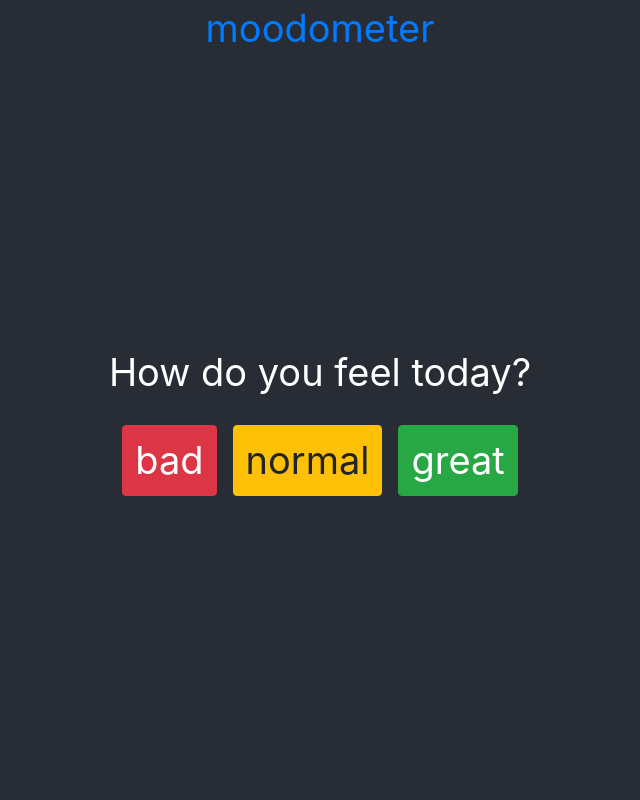
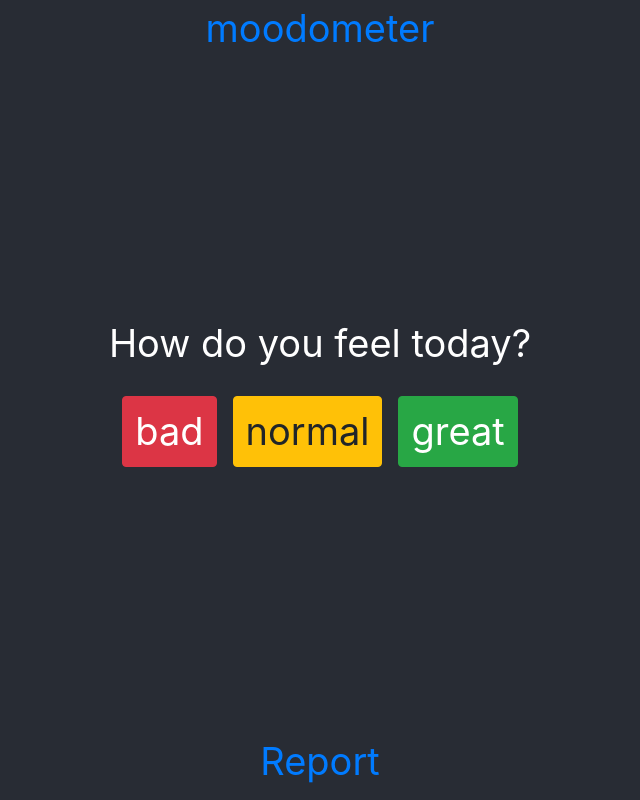
Before and after one commit to slavagu/moodometer, a React (Create React App) app: page / in a window 1280 px wide. Shown: the whole page, without its empty margins (320-960 px from the left). Built offline with nearby package versions, Linux system fonts and the light colour scheme; no server answers.

Commit message:
split into Vote and Report pages

```diff
--- a/package.json
+++ b/package.json
@@ -8,6 +8,7 @@
     "react": "^16.8.6",
     "react-chartjs-2": "^2.7.6",
     "react-dom": "^16.8.6",
+    "react-router-dom": "^5.0.1",
     "react-scripts": "2.1.8"
   },
   "devDependencies": {
--- a/src/App.js
+++ b/src/App.js
@@ -1,121 +1,16 @@
-import React, { Component } from 'react'
-import { Bar, Doughnut } from 'react-chartjs-2'
-import { getMood, postMood, getHistory } from './moodClient'
+import React from 'react'
+import { BrowserRouter, Route, Switch, Redirect } from 'react-router-dom'
+import Vote from './pages/Vote'
+import Report from './pages/Report'
 
-const MOOD = {
-  question: 'How do you feel today?',
-  options: [
-    { id: 'red', label: 'bad', button: 'btn-danger', color: '#dc3545' },
-    { id: 'yellow', label: 'normal', button: 'btn-warning', color: '#ffc107' },
-    { id: 'green', label: 'great', button: 'btn-success', color: '#28a745' },
-  ],
-}
-
-const Options = ({ onSelect }) => (
-  <div>
-    {MOOD.options.map(o => (
-      <button
-        key={o.id}
-        className={`btn ${o.button} btn-xl m-2`}
-        onClick={() => onSelect(o.id)}
-      >
-        {o.label}
-      </button>
-    ))}
-  </div>
+const App = () => (
+  <BrowserRouter>
+    <Switch>
+      <Route exact path="/" component={Vote} />
+      <Route path="/report" component={Report} />
+      <Redirect from="*" to="/" />
+    </Switch>
+  </BrowserRouter>
 )
 
-const Today = ({ mood }) => (
-  <Doughnut
-    options={{ maintainAspectRatio: false, legend: false, rotation: 1.57 }}
-    data={{
-      labels: MOOD.options.map(o => o.label),
-      datasets: [
-        {
-          data: mood && MOOD.options.map(o => mood[o.id]),
-          backgroundColor: MOOD.options.map(o => o.color),
-        },
-      ],
-    }}
-  />
-)
-
-const Trend = ({ history }) => {
-  if (!history) return null
-
-  const data = {
-    labels: history.map(m => m.date),
-    datasets: MOOD.options.map(o => ({
-      label: o.label,
-      type: 'line',
-      data: history.map(m => m[o.id]),
-      fill: false,
-      borderColor: o.color,
-      backgroundColor: o.color,
-    })),
-  }
-
-  const options = {
-    maintainAspectRatio: false,
-    legend: false,
-    scales: {
-      yAxes: [
-        {
-          // stacked: true,
-        },
-      ],
-    },
-  }
-
-  return <Bar data={data} options={options} height={200} />
-}
-
-class App extends Component {
-  state = {
-    history: null,
-    todayMood: null,
-  }
-
-  async componentDidMount() {
-    const todayMood = await getMood()
-    const history = await getHistory()
-    this.setState({ todayMood, history })
-  }
-
-  renderUserMood = id => {
-    const { todayMood } = this.state
-    todayMood[id]++
-    this.setState({ todayMood })
-  }
-
-  handleSelect = async moodId => {
-    this.renderUserMood(moodId) // optional optimisation for faster user feedback
-
-    const userMood = Object.assign(
-      {},
-      ...MOOD.options.map(o => ({ [o.id]: 0, [moodId]: 1 }))
-    )
-    const todayMood = await postMood(userMood)
-    this.setState({ todayMood })
-  }
-
-  render() {
-    return (
-      <div className="app">
-        <header>
-          <a href="https://github.com/slavagu/moodometer">moodometer</a>
-        </header>
-        <div className="app-content">
-          {/* <Today mood={this.state.todayMood} /> */}
-          <p>{MOOD.question}</p>
-          <Options onSelect={this.handleSelect} />
-        </div>
-        <footer>
-          <Trend history={this.state.history} />
-        </footer>
-      </div>
-    )
-  }
-}
-
 export default App
--- /dev/null
+++ b/src/mood.js
@@ -0,0 +1,8 @@
+export default {
+  question: 'How do you feel today?',
+  options: [
+    { id: 'red', label: 'bad', button: 'btn-danger', color: '#dc3545' },
+    { id: 'yellow', label: 'normal', button: 'btn-warning', color: '#ffc107' },
+    { id: 'green', label: 'great', button: 'btn-success', color: '#28a745' },
+  ],
+}
--- /dev/null
+++ b/src/pages/Report.js
@@ -0,0 +1,92 @@
+import React, { Component } from 'react'
+import { Link } from 'react-router-dom'
+import { Bar, Doughnut } from 'react-chartjs-2'
+import { getMood, getHistory } from '../moodClient'
+import MOOD from '../mood'
+
+const Today = ({ mood }) => (
+  <Doughnut
+    options={{ maintainAspectRatio: false, legend: false, rotation: 1.57 }}
+    data={{
+      labels: MOOD.options.map(o => o.label),
+      datasets: [
+        {
+          data: mood && MOOD.options.map(o => mood[o.id]),
+          backgroundColor: MOOD.options.map(o => o.color),
+        },
+      ],
+    }}
+  />
+)
+
+const Trend = ({ history }) => {
+  if (!history) return null
+
+  const data = {
+    labels: history.map(m => m.date),
+    datasets: MOOD.options.map(o => ({
+      label: o.label,
+      type: 'line',
+      data: history.map(m => m[o.id]),
+      fill: false,
+      borderColor: o.color,
+      backgroundColor: o.color,
+    })),
+  }
+
+  const options = {
+    maintainAspectRatio: false,
+    legend: false,
+    scales: {
+      yAxes: [
+        {
+          // stacked: true,
+        },
+      ],
+    },
+  }
+
+  return <Bar data={data} options={options} height={200} />
+}
+
+class App extends Component {
+  state = {
+    history: null,
+    todayMood: null,
+  }
+
+  componentDidMount() {
+    this.refresh()
+    setInterval(this.refresh, 60000)
+  }
+
+  refresh = async () => {
+    const todayMood = await getMood()
+    const history = await getHistory()
+    this.setState({ todayMood, history })
+  }
+
+  render() {
+    return (
+      <div className="app">
+        <header>
+          <a href="https://github.com/slavagu/moodometer">moodometer</a>
+        </header>
+        <div className="app-content">
+          <div>
+            <Today mood={this.state.todayMood} />
+          </div>
+          <p className="font-weight-light text-muted">today</p>
+          <div className="h-50">
+            <Trend history={this.state.history} />
+          </div>
+        </div>
+        <footer>
+          <Link to="/vote">Home</Link>
+        </footer>
+      </div>
+    )
+  }
+}
+
+export default App
--- /dev/null
+++ b/src/pages/Vote.js
@@ -0,0 +1,47 @@
+import React, { Component } from 'react'
+import { Link } from 'react-router-dom'
+import { postMood } from '../moodClient'
+import MOOD from '../mood'
+
+const Options = ({ onSelect }) => (
+  <div>
+    {MOOD.options.map(o => (
+      <button
+        key={o.id}
+        className={`btn ${o.button} btn-xl m-2`}
+        onClick={() => onSelect(o.id)}
+      >
+        {o.label}
+      </button>
+    ))}
+  </div>
+)
+
+class Vote extends Component {
+  handleSelect = async moodId => {
+    const userMood = Object.assign(
+      {},
+      ...MOOD.options.map(o => ({ [o.id]: 0, [moodId]: 1 }))
+    )
+    await postMood(userMood)
+  }
+
+  render() {
+    return (
+      <div className="app">
+        <header>
+          <a href="https://github.com/slavagu/moodometer">moodometer</a>
+        </header>
+        <div className="app-content">
+          <p>{MOOD.question}</p>
+          <Options onSelect={this.handleSelect} />
+        </div>
+        <footer>
+          <Link to="/report">Report</Link>
+        </footer>
+      </div>
+    )
+  }
+}
+
+export default Vote
```
